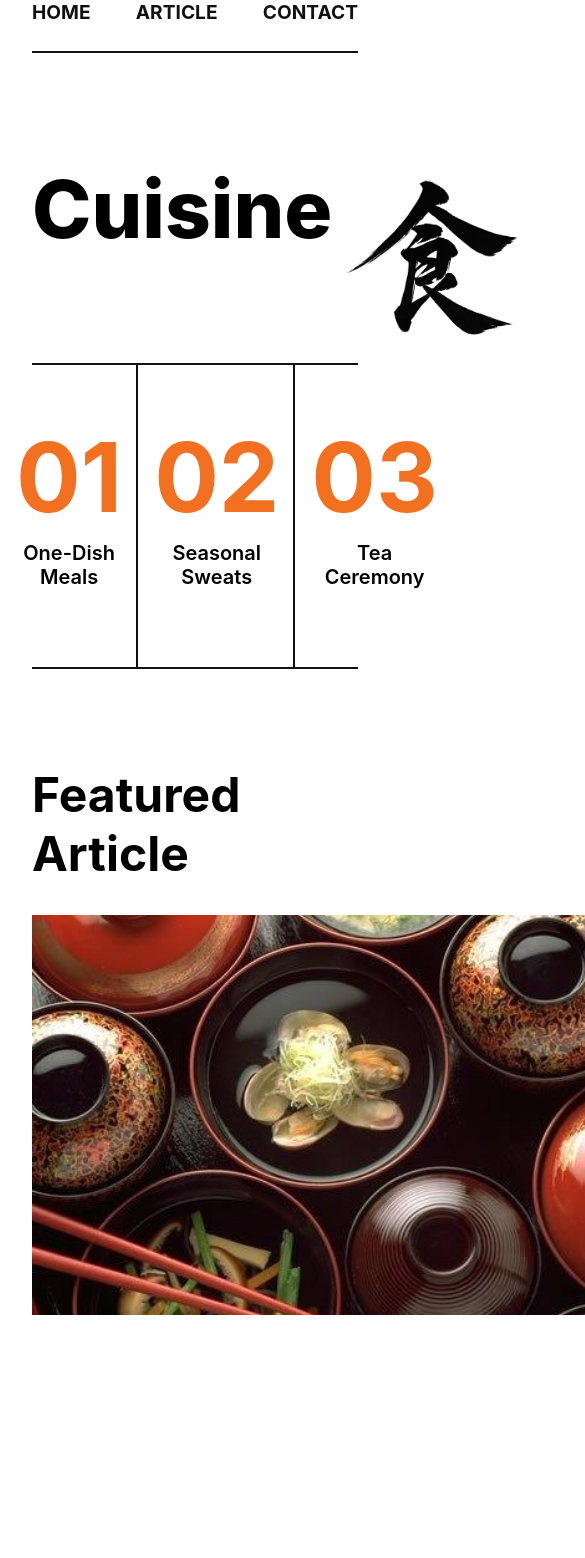
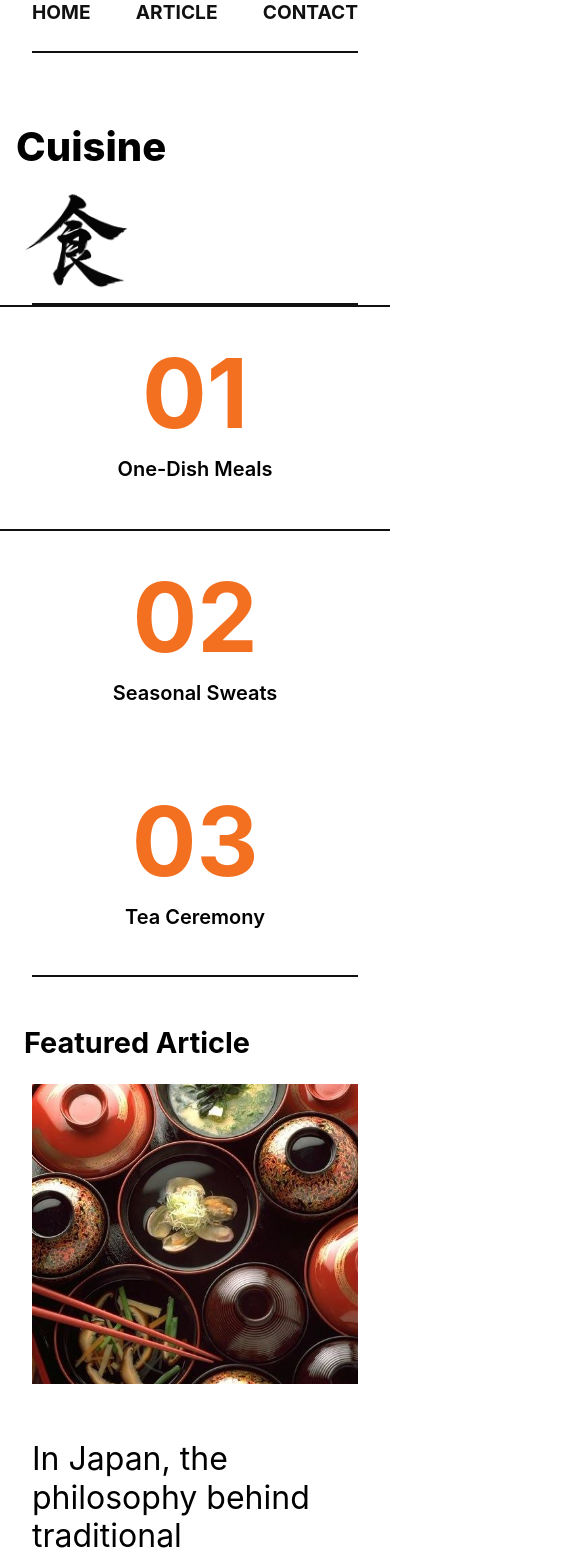
Before and after one commit to yuto0121/japanese-aesthetics, a Next.js app: page /article/cuisine in a window 390 px wide. Shown: the top 1558 px of the page, 585 px wide, since content can reach past the window. Built offline with nearby package versions, Linux system fonts and the light colour scheme.

Commit message:
change some pages

```diff
--- a/styles/ArticleSub.module.css
+++ b/styles/ArticleSub.module.css
@@ -215,3 +215,112 @@
 .navBtn:hover {
     background: #f7f7f7;
 }
+
+/* 追加：モバイル用ブレークポイント */
+@media (max-width: 768px) {
+
+    /* ヘッダー */
+    .header {
+        flex-direction: column;
+        align-items: flex-start;
+        padding: 2rem 1rem 0;
+    }
+
+    .kanji {
+        width: 120px;
+        height: 120px;
+        margin-top: 1rem;
+    }
+
+    /* カテゴリ３カラム→１カラム */
+    .categories {
+        grid-template-columns: 1fr;
+    }
+
+    .categoryCard {
+        padding: 2.5rem 1rem 3rem;
+    }
+
+    .categoryCard:not(:last-child)::after {
+        /* 縦線→横線に変更 */
+        content: '';
+        position: absolute;
+        left: 0;
+        right: 0;
+        bottom: 0;
+        height: 2px;
+        width: auto;
+        background: #111;
+    }
+
+    /* Featured記事 */
+    .featuredBody {
+        flex-direction: column;
+        padding: 0 1rem;
+    }
+
+    .featuredImg {
+        width: 100%;
+        height: auto;
+        max-height: 300px;
+    }
+
+    .featuredText {
+        margin-left: 0;
+        margin-top: 1.5rem;
+    }
+
+    /* 記事グリッド３カラム→１カラム */
+    .articleGrid {
+        grid-template-columns: 1fr;
+        padding: 0 1rem;
+    }
+
+    .cardImgWrap {
+        border-radius: 4px;
+    }
+
+    /* 余白を狭く */
+    .featured,
+    .articleGridSection,
+    .pagination {
+        padding-left: 1rem;
+        padding-right: 1rem;
+    }
+
+    .featured,
+    .articleGridSection {
+        padding-top: 3rem;
+        padding-bottom: 3rem;
+    }
+
+    /* フォントサイズ調整（任意） */
+    .featuredHeadline,
+    .articlesHeadline {
+        font-size: 2.2rem;
+        margin: 0 0 1.5rem 1rem;
+    }
+
+    .title {
+        font-size: 3rem;
+    }
+}
+
+/* さらに小さいスマホ向け */
+@media (max-width: 480px) {
+
+    .featuredHeadline,
+    .articlesHeadline {
+        font-size: 1.8rem;
+        margin-left: 0.5rem;
+    }
+
+    .title {
+        font-size: 2.5rem;
+    }
+
+    .navBtn {
+        padding: 0.3rem 1rem;
+        font-size: 0.65rem;
+    }
+}
```
